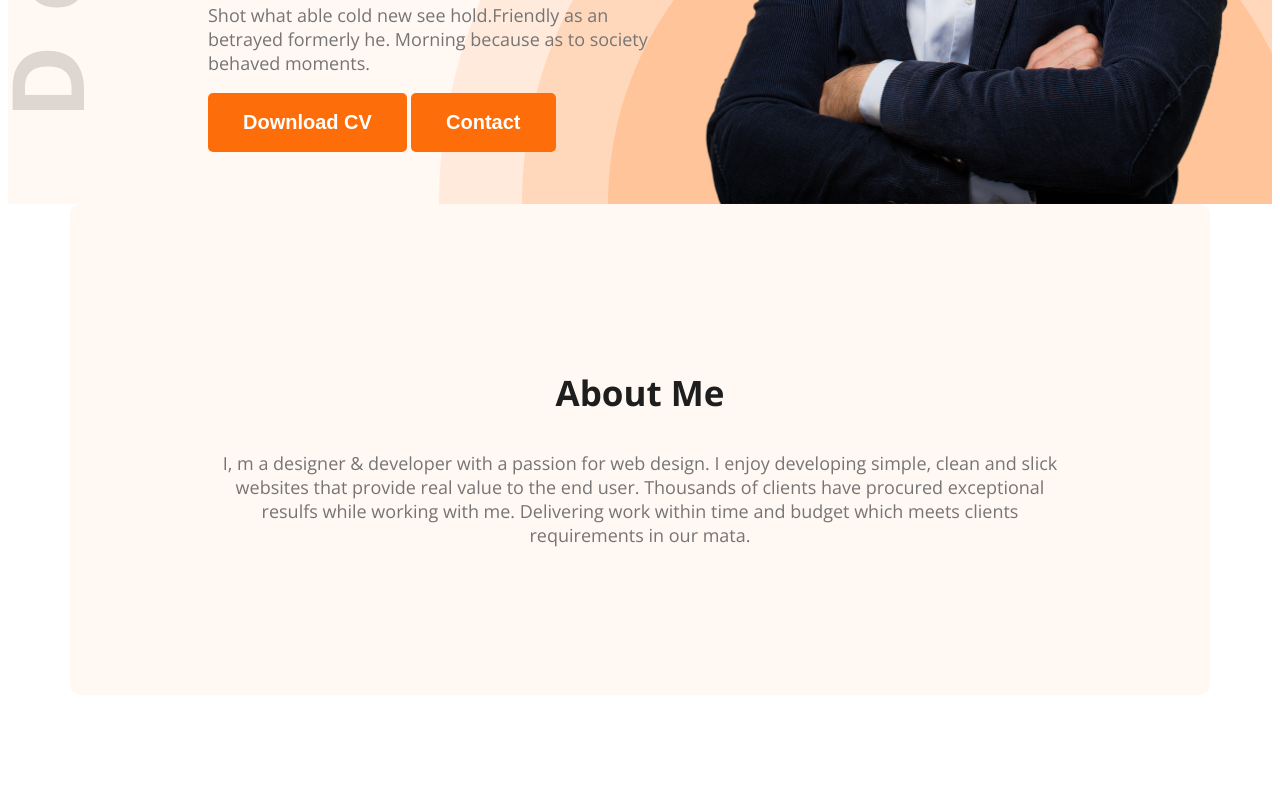
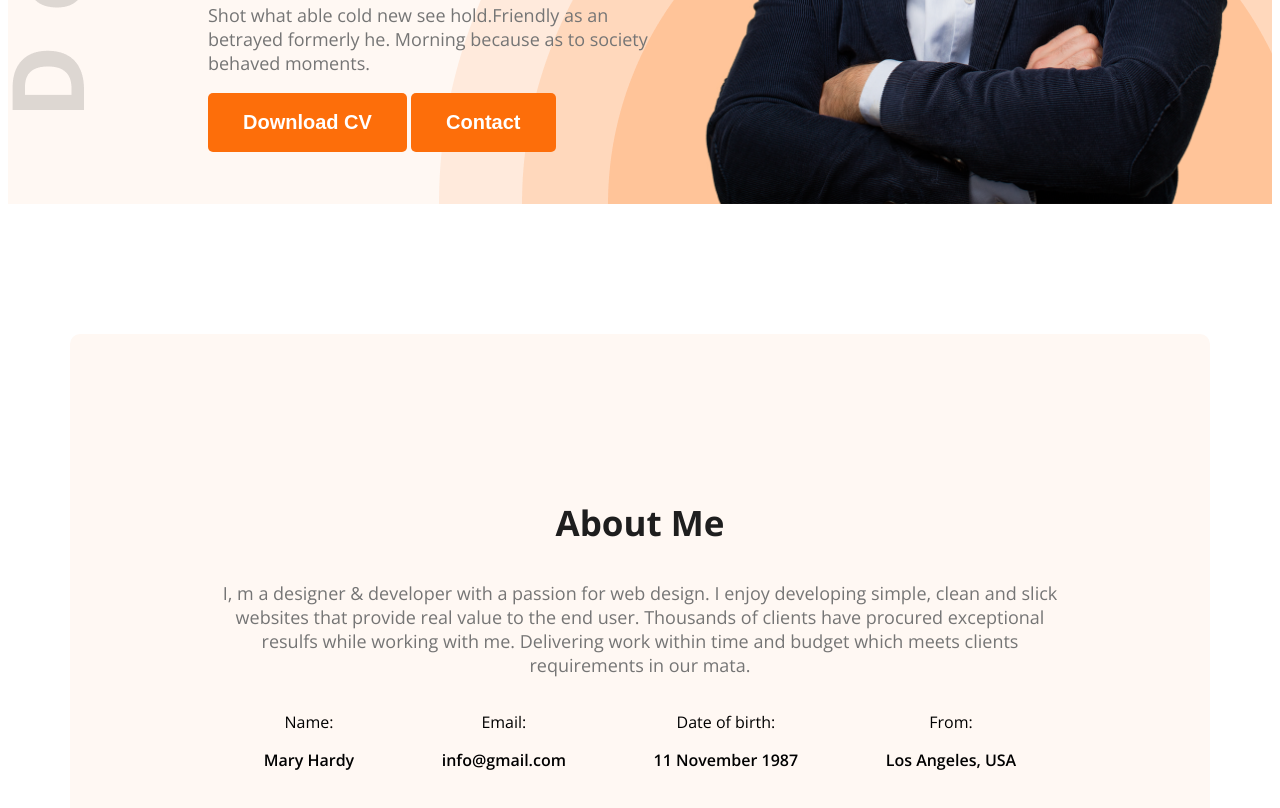
Before and after one commit to muin99/web-using-protfolio, a plain HTML site: page index.html in a window 1280 px wide. Shown: the part 688-1496 px from the top of the page. Before the commit the page ends 1391 px from the top, so only its background shows below. Drawn offline with nearby package versions, Linux system fonts and the light colour scheme.

Commit message:
Added about me

```diff
--- a/index.html
+++ b/index.html
@@ -44,6 +44,24 @@
                 simple, clean and slick websites that provide real value to the end user. Thousands of clients have
                 procured exceptional resulfs while working with me. Delivering work within time and budget which meets
                 clients requirements in our mata.</p>
+                <div class="about-items">
+                    <div class="about-item">
+                        <p class="item-title">Name:</p>
+                        <p class="item-disc">Mary Hardy </p>
+                    </div>
+                    <div class="about-item">
+                        <p class="item-title">Email:</p>
+                        <p class="item-disc">info@gmail.com</p>
+                    </div>
+                    <div class="about-item">
+                        <p class="item-title">Date of birth:</p>
+                        <p class="item-disc">11 November 1987</p>
+                    </div>
+                    <div class="about-item">
+                        <p class="item-title">From:</p>
+                        <p class="item-disc">Los Angeles, USA</p>
+                    </div>
+                </div>
         </section>
     </main>
     <footer>
--- a/style/style.css
+++ b/style/style.css
@@ -111,4 +111,12 @@ main{
     border-radius: 10px;
     padding: 130px 150px;
     text-align: center;
+    margin-top: 130px;
 }
+.about-items{
+    display: flex;
+    justify-content: space-around;
+}
+.item-disc{
+    font-weight: 600;
+}
```
